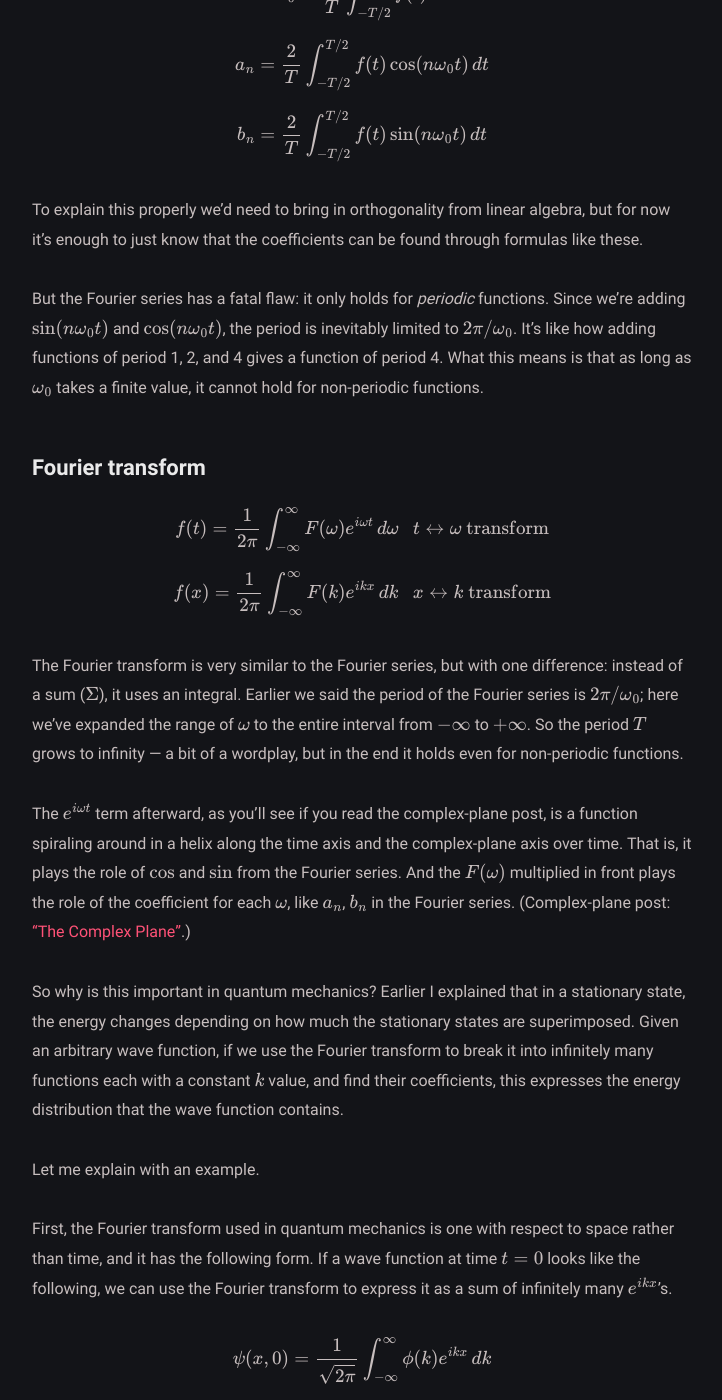
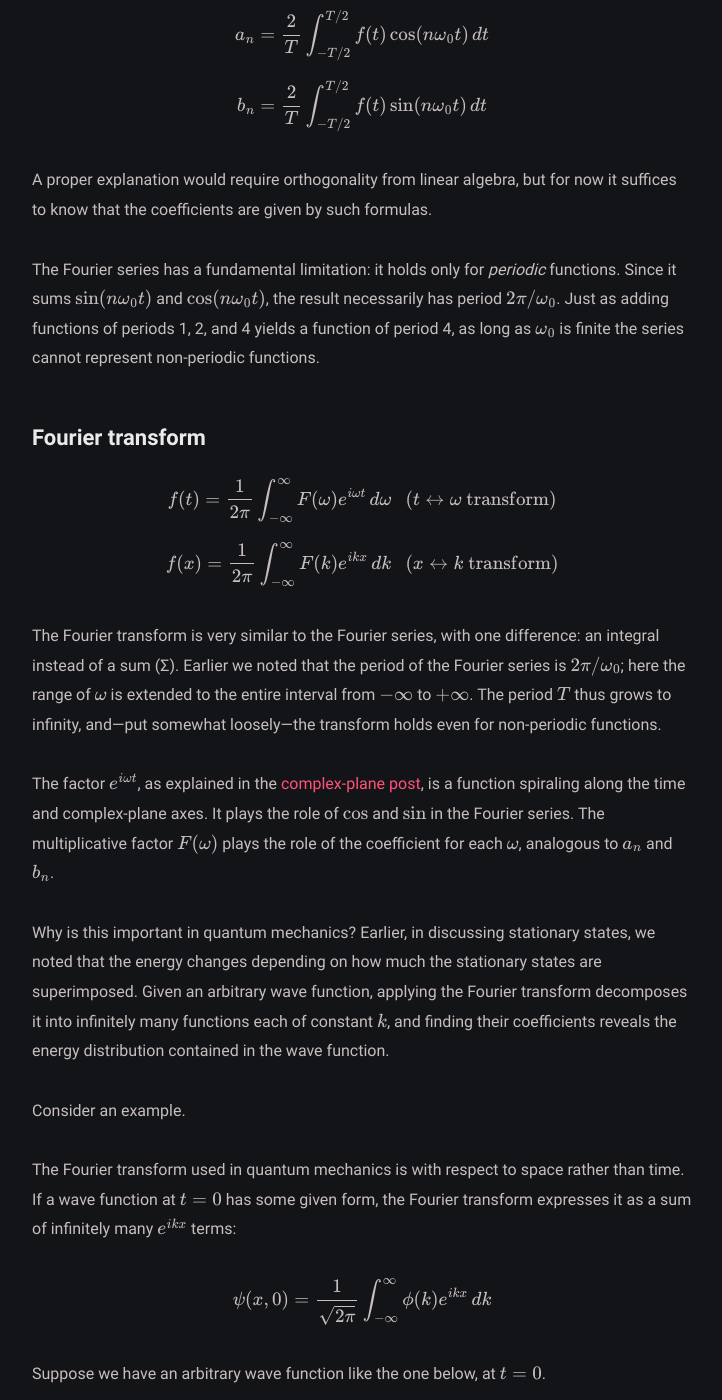
Before and after one commit to Oasisforhaanee/Oasisforhaanee.github.io, a Jekyll site: the page built from _posts/2026-07-22-fourier-transform-in-qm.md, in a window 1280 px wide and 1400 px high, scrolled down 2801 px. Shown: the whole window, without its empty margins (278-1000 px from the left). Built offline with Jekyll 4.4.1, drawn with Linux system fonts in a browser that asks for light colours; comment, search, counter and statistics services are not loaded; some of the changed text lies outside the part shown.

Commit message:
Rewrite post: 2026-07-22-fourier-transform-in-qm

```diff
--- a/_posts/2026-07-22-fourier-transform-in-qm.md
+++ b/_posts/2026-07-22-fourier-transform-in-qm.md
@@ -8,31 +8,32 @@ description: How the Fourier series leads to the Fourier transform, and why that
 canonicalURL: "https://blog.naver.com/kkul20235/224354607368"
 usemathjax: true
 comments: true
+
 ---
 
-In this post I'll cover the Fourier transform. Before we look at the Fourier transform itself, we first need to know about something called the **Fourier series**.
+This post covers the Fourier transform. Before turning to the transform itself, we need the **Fourier series**.
 
 ## Fourier series
 
-The Fourier series refers to the following expression:
+The Fourier series is the expression
 
 $$f(t)=\frac{a_0}{2}+\sum _{n=1}^{\infty }\left[a_n\cos (n\omega _0t)+b_n\sin (n\omega _0t)\right]\ \ \ \left(\omega _0=\frac{2\pi }{T}\right)$$
 
-This means that *any* function with period $T$ can be expressed as a sum of sine and cosine functions multiplied by appropriate coefficients.
+This states that *any* function of period $T$ can be expressed as a sum of sine and cosine functions with suitable coefficients.
 
-For example, let's suppose there's a function shaped like a sawtooth.
+Suppose, for example, that we have a sawtooth-shaped function.
 
 ![Sawtooth-shaped graph](/assets/img/fourier_sawtooth.png)
 
-This sawtooth graph can be expressed as a sum of appropriately chosen sine and cosine functions. The figure below means that adding the 5 functions on the left gives something like the graph on the right. It's still a bit different from the sawtooth, but it looks similar.
+This sawtooth can be expressed as a sum of appropriately chosen sines and cosines. The figure below shows that adding the five functions on the left produces something close to the graph on the right—not identical, but similar.
 
 ![Result of summing 5 functions (left: 5 functions, right: their sum)](/assets/img/fourier_5sum.png)
 
-The figure below shows the graph shape when we add not 5, but 100, and then 1000 functions. It's not exactly identical, but you can see it gets close enough that you can't tell the difference.
+The figure below shows the result of adding 100, then 1000 functions. It is not exactly identical, but it becomes close enough that the difference is imperceptible.
 
 ![Result of summing 100 functions (left) and 1000 functions (right)](/assets/img/fourier_100_1000.png)
 
-The key here is finding the coefficients of the sine and cosine functions. This too is mathematically possible:
+The key is finding the coefficients of the sine and cosine functions. This too is mathematically straightforward:
 
 $$a_0=\frac{2}{T}\int _{-T/2}^{T/2}f(t)\, dt$$
 
@@ -40,29 +41,29 @@ $$a_n=\frac{2}{T}\int _{-T/2}^{T/2}f(t)\cos (n\omega _0t)\, dt$$
 
 $$b_n=\frac{2}{T}\int _{-T/2}^{T/2}f(t)\sin (n\omega _0t)\, dt$$
 
-To explain this properly we'd need to bring in orthogonality from linear algebra, but for now it's enough to just know that the coefficients can be found through formulas like these.
+A proper explanation would require orthogonality from linear algebra, but for now it suffices to know that the coefficients are given by such formulas.
 
-But the Fourier series has a fatal flaw: it only holds for *periodic* functions. Since we're adding $\sin(n\omega_0t)$ and $\cos(n\omega_0t)$, the period is inevitably limited to $2\pi/\omega_0$. It's like how adding functions of period 1, 2, and 4 gives a function of period 4. What this means is that as long as $\omega_0$ takes a finite value, it cannot hold for non-periodic functions.
+The Fourier series has a fundamental limitation: it holds only for *periodic* functions. Since it sums $\sin(n\omega_0t)$ and $\cos(n\omega_0t)$, the result necessarily has period $2\pi/\omega_0$. Just as adding functions of periods 1, 2, and 4 yields a function of period 4, as long as $\omega_0$ is finite the series cannot represent non-periodic functions.
 
 ## Fourier transform
 
-$$f(t)=\frac{1}{2\pi }\int _{-\infty }^{\infty }F(\omega )e^{i\omega t}\, d\omega \ \ \ t\leftrightarrow \omega \text{ transform}$$
+$$f(t)=\frac{1}{2\pi }\int _{-\infty }^{\infty }F(\omega )e^{i\omega t}\, d\omega \ \ \ (t\leftrightarrow \omega \text{ transform})$$
 
-$$f(x)=\frac{1}{2\pi }\int _{-\infty }^{\infty }F(k)e^{ikx}\, dk \ \ \ x\leftrightarrow k \text{ transform}$$
+$$f(x)=\frac{1}{2\pi }\int _{-\infty }^{\infty }F(k)e^{ikx}\, dk \ \ \ (x\leftrightarrow k \text{ transform})$$
 
-The Fourier transform is very similar to the Fourier series, but with one difference: instead of a sum ($\Sigma$), it uses an integral. Earlier we said the period of the Fourier series is $2\pi/\omega_0$; here we've expanded the range of $\omega$ to the entire interval from $-\infty$ to $+\infty$. So the period $T$ grows to infinity — a bit of a wordplay, but in the end it holds even for non-periodic functions.
+The Fourier transform is very similar to the Fourier series, with one difference: an integral instead of a sum (Σ). Earlier we noted that the period of the Fourier series is $2\pi/\omega_0$; here the range of $\omega$ is extended to the entire interval from $-\infty$ to $+\infty$. The period $T$ thus grows to infinity, and—put somewhat loosely—the transform holds even for non-periodic functions.
 
-The $e^{i\omega t}$ term afterward, as you'll see if you read the complex-plane post, is a function spiraling around in a helix along the time axis and the complex-plane axis over time. That is, it plays the role of $\cos$ and $\sin$ from the Fourier series. And the $F(\omega)$ multiplied in front plays the role of the coefficient for each $\omega$, like $a_n$, $b_n$ in the Fourier series. (Complex-plane post: ["The Complex Plane"](https://oasisforhaanee.github.io/complex-plane/).)
+The factor $e^{i\omega t}$, as explained in the [complex-plane post](https://oasisforhaanee.github.io/complex-plane/), is a function spiraling along the time and complex-plane axes. It plays the role of $\cos$ and $\sin$ in the Fourier series. The multiplicative factor $F(\omega)$ plays the role of the coefficient for each $\omega$, analogous to $a_n$ and $b_n$.
 
-So why is this important in quantum mechanics? Earlier I explained that in a stationary state, the energy changes depending on how much the stationary states are superimposed. Given an arbitrary wave function, if we use the Fourier transform to break it into infinitely many functions each with a constant $k$ value, and find their coefficients, this expresses the energy distribution that the wave function contains.
+Why is this important in quantum mechanics? Earlier, in discussing stationary states, we noted that the energy changes depending on how much the stationary states are superimposed. Given an arbitrary wave function, applying the Fourier transform decomposes it into infinitely many functions each of constant $k$, and finding their coefficients reveals the energy distribution contained in the wave function.
 
-Let me explain with an example.
+Consider an example.
 
-First, the Fourier transform used in quantum mechanics is one with respect to space rather than time, and it has the following form. If a wave function at time $t=0$ looks like the following, we can use the Fourier transform to express it as a sum of infinitely many $e^{ikx}$'s.
+The Fourier transform used in quantum mechanics is with respect to space rather than time. If a wave function at $t=0$ has some given form, the Fourier transform expresses it as a sum of infinitely many $e^{ikx}$ terms:
 
 $$\psi (x,0)=\frac{1}{\sqrt{2\pi }}\int _{-\infty }^{\infty }\phi (k)e^{ikx}\, dk$$
 
-For example, suppose we have an arbitrary wave function like the one in the figure below. The time is $t=0$.
+Suppose we have an arbitrary wave function like the one below, at $t=0$.
 
 ![An arbitrary wave function at t=0](/assets/img/fourier_wavefunction.png)
 
@@ -72,20 +73,22 @@ This function can be expressed as a sum of functions with many different $k$ val
 
 ![Left: sum of wave functions with several k values. Right: psi(k) over a continuous k range](/assets/img/fourier_psi_k_right.png)
 
-The stationary-state energy for $e^{ikx}$ was said to be $E=\frac{\hbar^2 k^2}{2m}$. And in a stationary state the wave function can be factored into a time part and a space part multiplied together. So the stationary-state wave function with wave number $k$ can be written as:
+The stationary-state energy for $e^{ikx}$ was said to be $E=\frac{\hbar^2 k^2}{2m}$. In a stationary state the wave function factors into a time part and a space part, so the stationary-state wave function of wave number $k$ can be written as
 
 $$\Psi _k(x,t)=\psi (k)\, e^{ikx}\, e^{-i\frac{E_k}{\hbar }t}$$
 
-And the total wave function is a superposition of such wave functions. The degree of superposition is given by the coefficient $\psi(k)$.
+and the total wave function is a superposition of such terms, with the degree of superposition given by the coefficient $\psi(k)$:
 
 $$\Psi (x,t)=\frac{1}{\sqrt{2\pi }}\int _{-\infty }^{\infty }\psi (k)\, e^{ikx}\, e^{-i\frac{E_k}{\hbar }t}\, dk$$
 
-Let's look at the time part here. In the time term, the energy $E_k$ is larger the larger the absolute value of $k$. The higher the energy, the faster the time term of the wave oscillates in $e^{-iEt/\hbar}$, so the low-energy graph and the high-energy graph will progress in a form similar to the video below. The lower graph oscillates faster.
+Consider the time part. In the time factor, the energy $E_k$ grows with the magnitude of $k$. The higher the energy, the faster the time factor $e^{-iEt/\hbar}$ oscillates, so low-energy and high-energy components evolve at different rates, as in the animation below.
 
 ![Quantum waves spreading over time](/assets/img/fourier_quantum_waves.gif)
 
-So as time passes, the original shape of the wave function won't be maintained and it will gradually spread out. The lower-energy side spreads slowly, and the higher-energy side spreads quickly, so the shape itself spreads.
+As time passes, therefore, the original shape of the wave function is not maintained; it gradually spreads. The lower-energy components spread slowly and the higher-energy components spread quickly, so the overall shape disperses.
 
-That's it for this post. Thank you for reading all the way through.
+That is it for this post. Thank you for reading.
+
+---
 
 *This post reflects my own understanding, so there may be errors. Questions are always welcome, so feel free to ask.*
```
